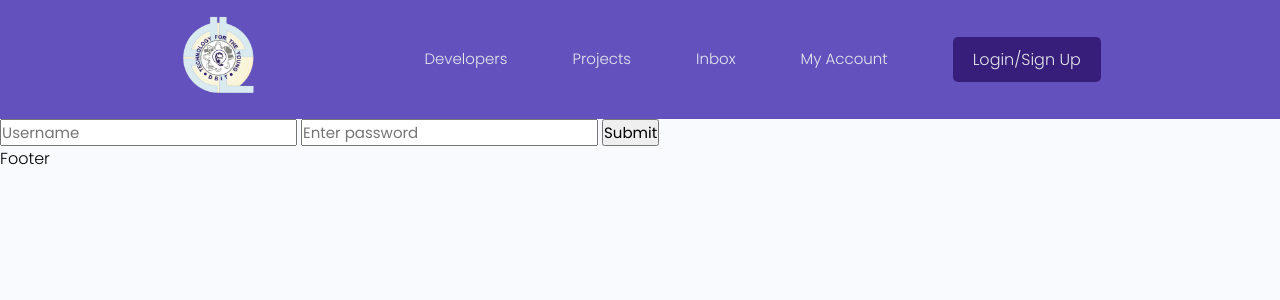
After one commit to suhanidesale/dbit_eportfolio, a Django app: page /login/ in a window 1280 px wide. The commit adds this page. Shown: the top 300 px of the page. Run offline with Django 4.2, Linux system fonts and the light colour scheme; some libraries are stand-ins or nearby versions.

Commit message:
user login : done

```diff
--- a/projects/views.py
+++ b/projects/views.py
@@ -1,5 +1,6 @@
 from django.shortcuts import render , redirect
 from django.http import HttpResponse
+from django.contrib.auth.decorators import login_required
 from numpy import place
 from .models import Project , Internship
 from .forms import ProjectForm , internshipForm
@@ -15,6 +16,7 @@ def project(request, pk):
     print('projectObj:',projectObj)
     return render(request,'projects/single-project.html',{'project':projectObj})
 
+@login_required(login_url ="login" )
 def createProject(request):
     form = ProjectForm()
     if request.method == 'POST':
@@ -25,6 +27,7 @@ def createProject(request):
     context = {'form': form}
     return render(request, "projects/project_form.html",context )
 
+@login_required(login_url ="login" )
 def updateeProject(request , pk):
     project = Project.objects.get(id=pk)
     form = ProjectForm(instance=project)
@@ -37,6 +40,7 @@ def updateeProject(request , pk):
     context = {'form': form}
     return render(request, "projects/project_form.html",context )
 
+@login_required(login_url ="login" )
 def deleteProject(request,pk):
     project= Project.objects.get(id=pk)
     if request.method == 'POST':
--- a/templates/main.html
+++ b/templates/main.html
@@ -22,6 +22,15 @@
 
     {% include 'navbar.html' %}
 
+    {% if messages %}
+    <ul class="messages">
+        {% for message in messages %}
+        <li{% if message.tags %} class="{{ message.tags }}"{% endif %}>{{ message }}</li>
+        {% endfor %}
+    </ul>
+    {% endif %}
+
+
     {% block content %}
 
     {% endblock content %}
--- a/templates/navbar.html
+++ b/templates/navbar.html
@@ -16,12 +16,13 @@
           <li class="header__menuItem"><a href="{% url 'projects' %}">Projects</a></li>
           <li class="header__menuItem"><a href="">Inbox</a></li>
           <li class="header__menuItem"><a href="">My Account</a></li>
-          <li class="header__menuItem"><a href="{% url 'create-project' %}" class="btn btn--sub">Add Projects</a></li>
+          <!-- <li class="header__menuItem"><a href="{% url 'login' %}" class="btn btn--sub" >Login/Sign Up</a></li> -->
 
-          {% if request.user.username %}
-            <li class="header__menuItem"><a href="" class="btn btn--sub">Log Out</a></li>
+          {% if request.user.is_authenticated %}
+          <li class="header__menuItem"><a href="{% url 'create-project' %}" >Add Projects</a></li>
+          <li class="header__menuItem"><a href="{% url 'logout' %}" class="btn btn--sub">Log Out</a></li>
           {% else %}
-            <li class="header__menuItem"><a href="" class="btn btn--sub">Login/Sign Up</a></li>
+          <li class="header__menuItem"><a href="{% url 'login' %}" class="btn btn--sub">Login/Sign Up</a></li>
           {% endif %}
         </ul>
       </nav>
--- /dev/null
+++ b/users/templates/users/login_register.html
@@ -0,0 +1,15 @@
+{% extends 'main.html' %}
+
+{% block content %}
+
+
+<form action="{%url 'login' %}" method="POST">
+    {% csrf_token %}
+    <input type="text" name="username" placeholder="Username"/>
+    <input type="password" name="password" placeholder="Enter password"/>
+    <input type="submit" name="Login"/>
+
+</form>
+
+
+{% endblock content %}
--- a/users/urls.py
+++ b/users/urls.py
@@ -2,6 +2,10 @@ from django.urls import path
 from . import views
 
 urlpatterns = [
+    path('login/' , views.loginUser , name = "login"),
+    path('logout/' , views.logoutUser , name = "logout"),
+
+
     path('' , views.profiles , name="profiles"),
     path('profile/<str:pk>/',views.userProfile , name ="user-profile"),
 ]
--- a/users/views.py
+++ b/users/views.py
@@ -1,8 +1,42 @@
 import profile
-from django.shortcuts import render
+from django.shortcuts import render , redirect
+from django.contrib.auth import login ,logout, authenticate
 from .models import Profile
+from django.contrib.auth.models import User
+from django.contrib.auth.decorators import login_required
+
+
+from django.contrib import messages
 # Create your views here.
+def loginUser(request):
 
+    if request.user.is_authenticated:
+        return redirect('profile')
+
+    if request.method == 'POST':
+        username = request.POST['username']
+        password = request.POST['password']
+
+        try:
+            user = User.objects.get(username=username)
+        except:
+            messages.error(request,'Username does not exist')
+
+        user = authenticate(request , username = username , password = password)
+
+        if user is not None:
+            login(request , user)
+            return redirect('profiles')
+
+        else:
+            messages.error(request,'Username OR password is incorrect')
+
+    return render(request , 'users/login_register.html' )
+
+def logoutUser(request):
+    logout(request)
+    messages.error(request,'User was sucessfully logged out')
+    return redirect('login')
 
 
 def profiles(request):
@@ -18,3 +52,14 @@ def userProfile(request , pk):
 
     context = {'profile': profile , 'topSkills':topSkills ,'otherSkills':otherSkills }
     return render(request,'users/user-profile.html',context)
+
+    #Anushka and Grp
+    #Zaid and Grp
+    #Tejas Sawant and Grp
+    #Erica and Grp
+    #Talha and Grp
+    #Kevin and Grp
+    #Nisarg and Grp
+    #Nishita and Grp
+    #Noel and Grp
+    #Riean and Grp
```
Also changed, not shown: db.sqlite3.
